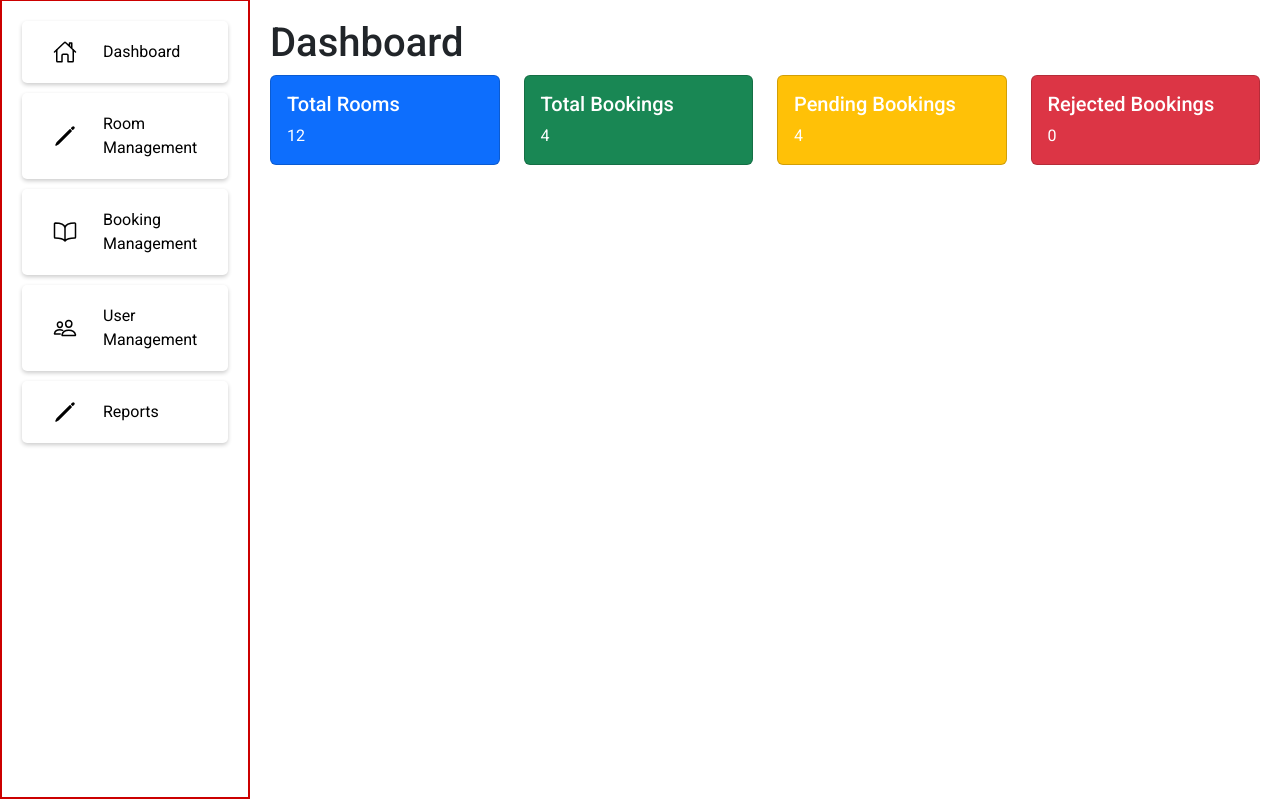
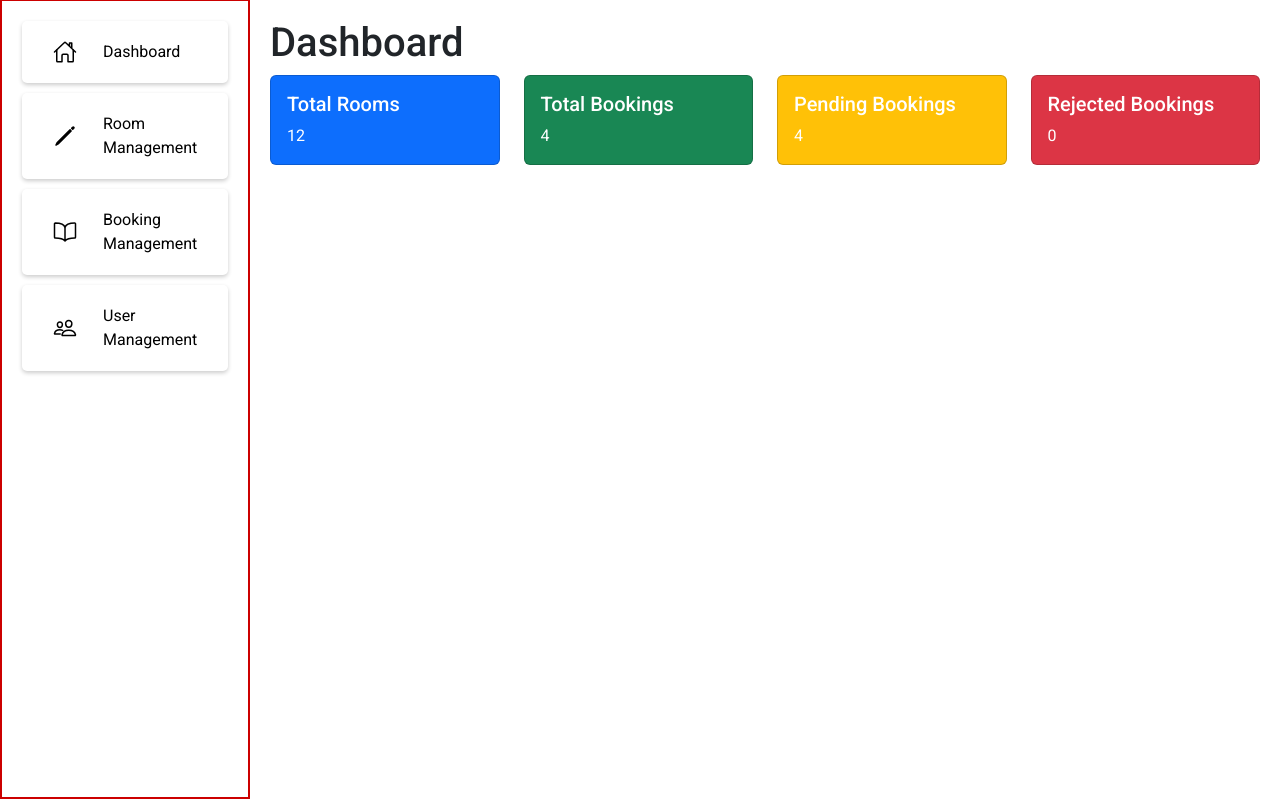
Before and after one commit to airo-coder/cst5l, a PHP site: page /admin/index.php in a window 1280 px wide. Shown: the part 60-859 px from the top of the page. Run offline with PHP 8.4, Linux system fonts and the light colour scheme; data comes from the database, SQL or seed files in the repository.

Commit message:
Update sidebar.php
removed reports sa sidebar

```diff
--- a/admin/includes/sidebar.php
+++ b/admin/includes/sidebar.php
@@ -34,11 +34,6 @@
             <a class="nav-link" href="user_management.php">User Management</a>
         </li>
 
-        <li class="nav-item">
-            <span class="icon"><ion-icon name="pencil-outline"></ion-icon></span>
-            <a class="nav-link" href="reports.php">Reports</a>
-        </li>
-
     </ul>
 
 </div>
```
